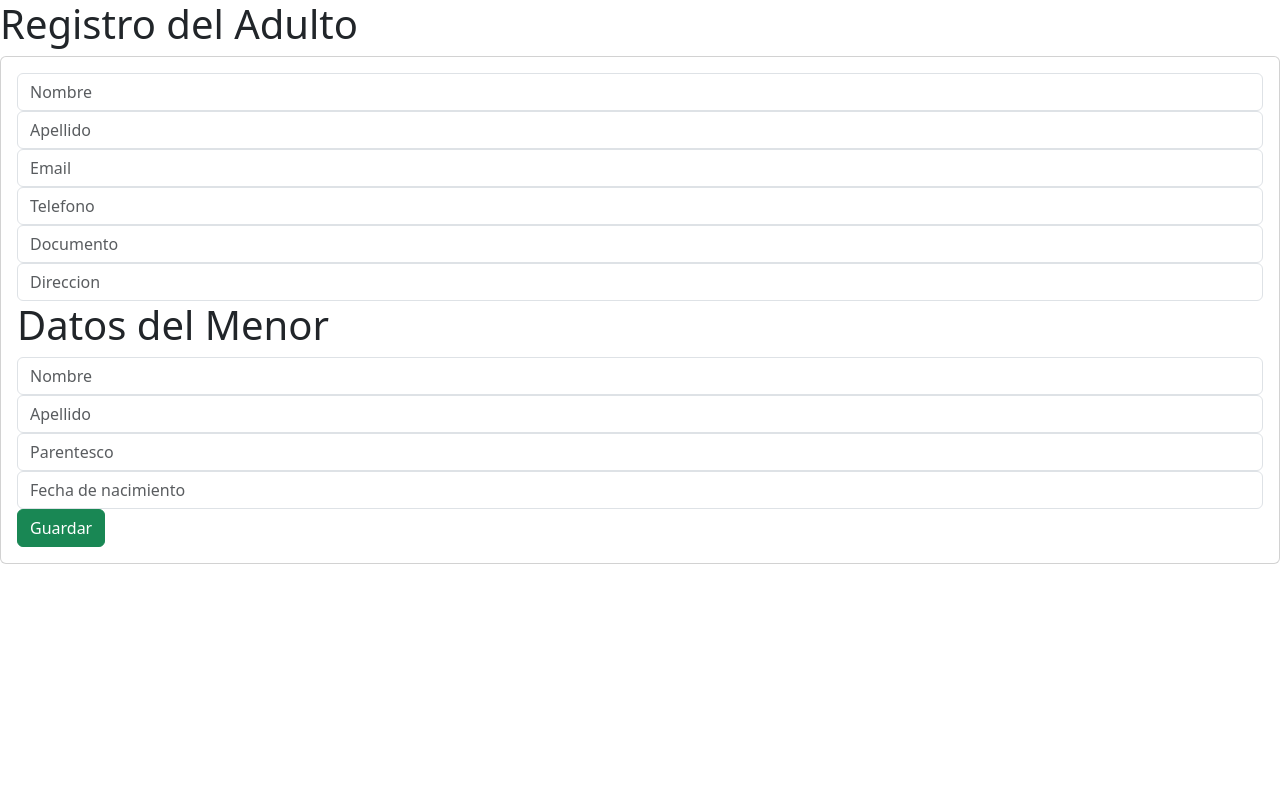
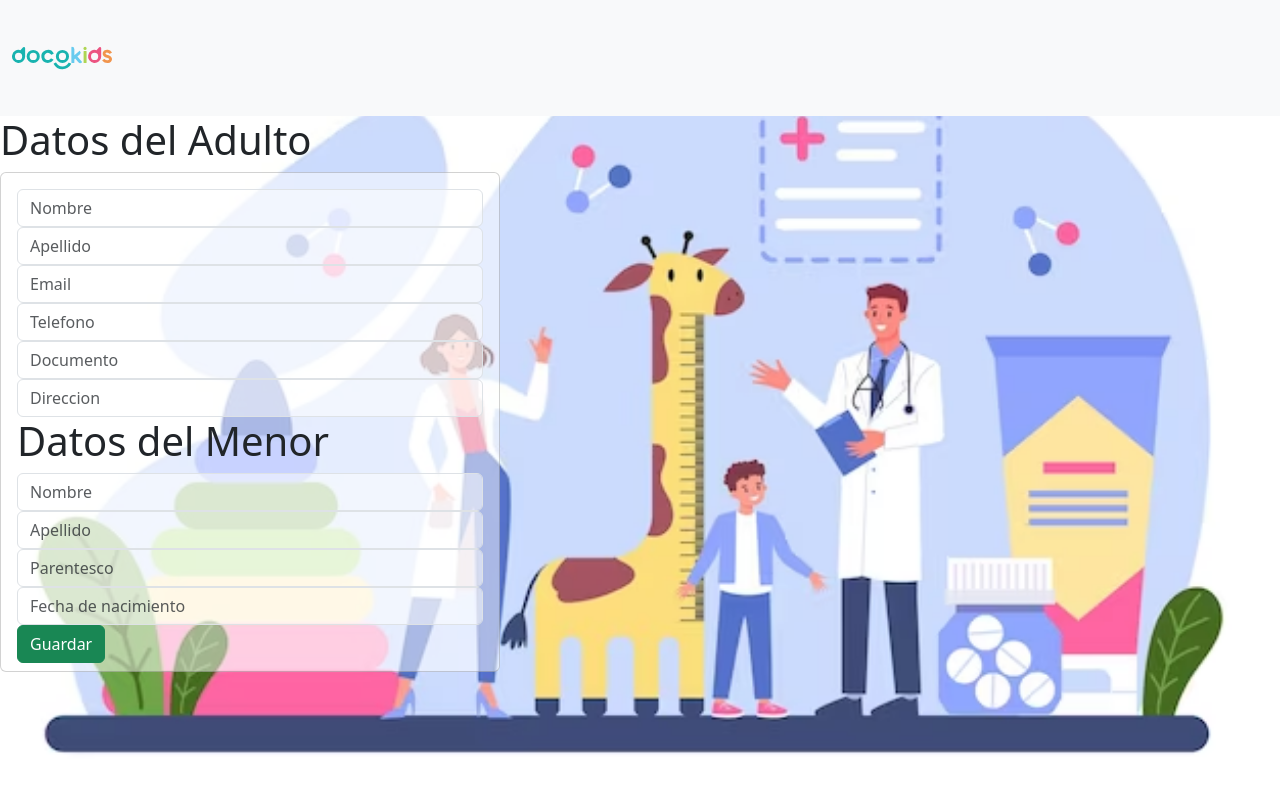
Before and after one commit to mendezagu/doco, a Django app: page / in a window 1280 px wide. Run offline with Django 4.2, Linux system fonts and the light colour scheme.

Commit message:
se añadio el NavBar, y la imagen de fondo

```diff
--- a/Aplicaciones/Clientes/Templates/formulario.html
+++ b/Aplicaciones/Clientes/Templates/formulario.html
@@ -8,12 +8,19 @@
     <link href="https://cdn.jsdelivr.net/npm/bootstrap@5.3.0-alpha2/dist/css/bootstrap.min.css"
     rel="stylesheet" integrity="sha384-aFq/bzH65dt+w6FI2ooMVUpc+21e0SRygnTpmBvdBgSdnuTN7QbdgL+OapgHtvPp"
     crossorigin="anonymous">
+    {% load static %}
+    <link rel="stylesheet" type="text/css" href="{% static 'css/styles.css' %}">
 
 </head>
+
+<nav class="navbar bg-body-tertiary">
+    <div class="container-fluid">
+      <img src="/static/image/logo_docokids.svg" alt="doco-img">
+    </div>
+  </nav>
 <body>
-
     <!--FORMULARIO PARA CLIENTE------------------------------------------------------------------------->
-    <h1>Registro del Adulto</h1>
+    <h1>Datos del Adulto</h1>
 
     <div class="card">
         <div class="card-body">
@@ -22,6 +29,8 @@
                     <input type="text" id="txtCodigo" name="txtNombre" class="form-control" placeholder="Nombre"
                         minlength="1" maxlength="50" required>
                 </div>
+                <div class="form_background">
+
                     <div class="form-group">
                         <input type="text" id="txtApellido" name="txtApellido" class="form-control" placeholder="Apellido"
                             minlength="1" maxlength="50" required>
@@ -73,6 +82,9 @@
         </div>
         </div>
 
+        </div>
+
+
 {% if messages %}
 {% for message in messages %}
 <div class="alert alert-dismissible alert-success">
--- a/doco_App/settings.py
+++ b/doco_App/settings.py
@@ -10,6 +10,7 @@ For the full list of settings and their values, see
 https://docs.djangoproject.com/en/4.1/ref/settings/
 """
 
+import os
 from pathlib import Path
 
 # Build paths inside the project like this: BASE_DIR / 'subdir'.
@@ -116,7 +117,8 @@ USE_TZ = True
 # Static files (CSS, JavaScript, Images)
 # https://docs.djangoproject.com/en/4.1/howto/static-files/
 
-STATIC_URL = 'static/'
+STATIC_URL = '/static/'
+STATICFILES_DIRS = [BASE_DIR / "static"]
 
 # Default primary key field type
 # https://docs.djangoproject.com/en/4.1/ref/settings/#default-auto-field
--- /dev/null
+++ b/static/css/styles.css
@@ -0,0 +1,22 @@
+body {
+    background-image: url('../image/fondo.avif');
+    /* ajusta los siguientes valores a tus necesidades */
+    background-size: cover;
+    background-position: center;
+    background-repeat: no-repeat;
+}
+
+.card {
+    width: 500px;
+    height: 500px;
+    background-color: rgba(255, 255, 255, 0.5); /* valor "rgba" con alfa = 0.5 */
+}
+
+.form-control{
+    background-color: rgba(255, 255, 255, 0.5); /* valor "rgba" con alfa = 0.5 */
+}
+
+img{
+    height: 100px;
+    width: 100px;
+}
```
Also changed, not shown: Clientes.db, static/image/fondo.avif (added), static/image/logo_docokids.svg (added). Lines whose indentation alone changed are shown as unchanged.
